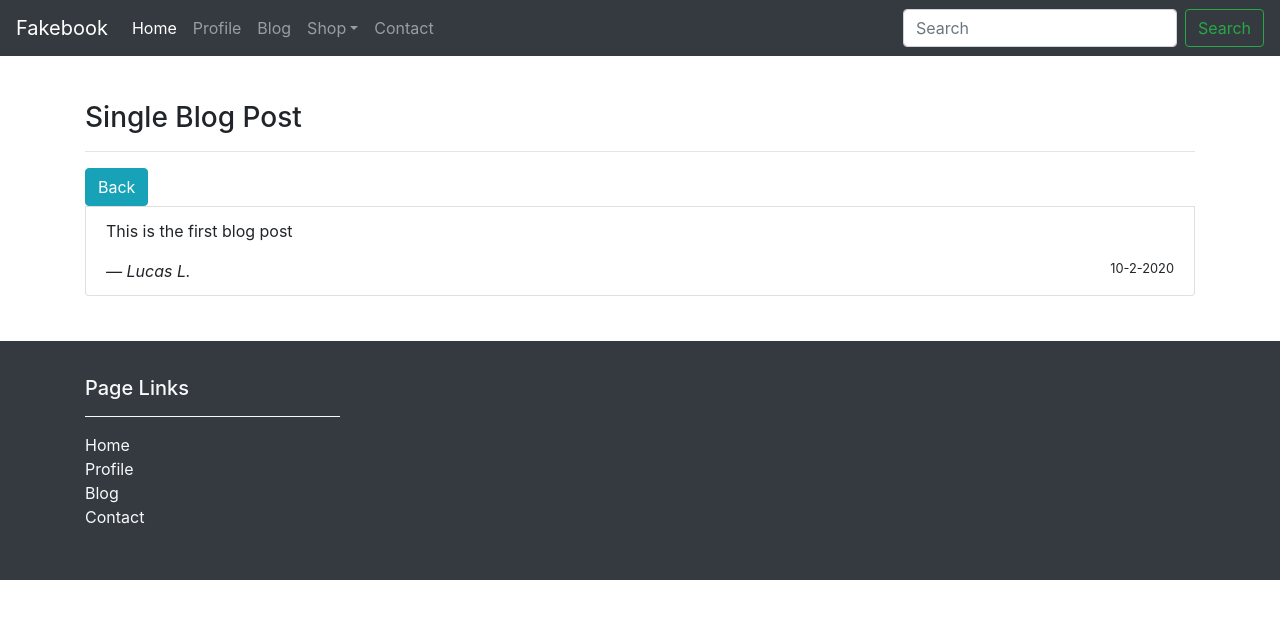
After one commit to gokjh0928/fakebook, a Flask app: page /blog/post/1 in a window 1280 px wide. The commit adds this page. Shown: the top 619 px of the page. Run offline with Flask 2, Linux system fonts and the light colour scheme; parts of the project's set-up code (start-up, migrations or seed data) failed here and were passed over; some libraries are stand-ins or nearby versions.

Commit message:
blog functionality semi-working

```diff
--- /dev/null
+++ b/app/blueprints/blog/__init__.py
@@ -0,0 +1,5 @@
+from flask import Blueprint
+
+bp = Blueprint('blog', __name__, url_prefix='/blog')
+
+from .import routes
--- /dev/null
+++ b/app/blueprints/blog/routes.py
@@ -0,0 +1,47 @@
+from flask import render_template, url_for
+from .import bp as app
+
+posts = [
+        {
+            'id': 1,
+            'body': 'This is the first blog post',
+            'author': 'Lucas L.',
+            'timestamp': '10-2-2020',
+            'items': {
+                'health': 10,
+                'mana': 5
+            }
+        },
+        {
+            'id': 2,
+            'body': 'This is the second blog post',
+            'author': 'Derek H.',
+            'timestamp': '10-25-2020',
+            'items': {
+                'health': 8,
+                'mana': 3
+            }
+        },
+        {
+            'id': 3,
+            'body': 'This is the third blog post',
+            'author': 'Joel Carter',
+            'timestamp': '11-2-2020',
+            'items': {
+                'health': 9,
+                'mana': 9
+            }
+        }
+    ]
+
+
+@app.route('/post/<int:id>')
+def get_post(id):
+    for p in posts:
+        if p['id'] == id:
+            post = p
+            break
+    context = {
+        'p': post
+    }
+    return render_template('blog-single.html', **context)
--- a/app/routes.py
+++ b/app/routes.py
@@ -1,5 +1,5 @@
-from app import app
-from flask import jsonify, render_template
+from flask import jsonify, render_template, current_app as app
+from app.blueprints.blog.routes import posts
 
 """
 CREATE - POST
@@ -7,6 +7,13 @@ READ   - GET
 UPDATE - PUT
 DELETE - DELETE
 """
+
+@app.route('/')
+def home():
+    context = {
+        'posts': posts
+    }
+    return render_template('home.html', **context)
 
 @app.route('/users')
 def get_users():
@@ -27,3 +34,23 @@ def blog():
 @app.route('/contact')
 def contact():
     return "This is the contact page."
+
+@app.route('/shop/products')
+def shop_products():
+    pass
+
+@app.route('/shop/cart')
+def shop_cart():
+    pass
+
+@app.route('/shop/success')
+def shop_success():
+    pass
+
+@app.route('/shop/failure')
+def shop_failure():
+    pass
+
+@app.route('/shop/checkout')
+def shop_checkout():
+    pass
--- /dev/null
+++ b/app/templates/blog-single.html
@@ -0,0 +1,20 @@
+{% extends 'layout.html' %}
+
+{% block content %}
+    <h3>Single Blog Post</h3>
+    <hr />
+
+    <a class="btn btn-info" href="{{ url_for('home') }}">Back</a>
+
+    <li class="list-group-item">
+        <p>{{ p['body'] }}</p>
+        <div>
+            <span>
+                <cite>&mdash; {{ p.author }}</cite>
+                <small class="float-right">{{ p.timestamp }}</small>
+            </span>
+
+        </div>
+    </li>
+
+{% endblock content %}
--- /dev/null
+++ b/app/templates/layout.html
@@ -0,0 +1,84 @@
+<!doctype html>
+<html lang="en">
+    <head>
+        <title>Fakebook | Profile</title>
+        <!-- Required meta tags -->
+        <meta charset="utf-8">
+        <meta name="viewport" content="width=device-width, initial-scale=1, shrink-to-fit=no">
+
+        <!-- Bootstrap CSS -->
+        <link rel="stylesheet" href="https://stackpath.bootstrapcdn.com/bootstrap/4.3.1/css/bootstrap.min.css" integrity="sha384-ggOyR0iXCbMQv3Xipma34MD+dH/1fQ784/j6cY/iJTQUOhcWr7x9JvoRxT2MZw1T" crossorigin="anonymous">
+        <link rel="stylesheet" href="{{ url_for('static', filename='css/main.css') }}">
+    </head>
+    <body>
+
+        <header>
+            <nav class="navbar navbar-expand-sm navbar-dark bg-dark">
+                <a class="navbar-brand" href="{{ url_for('home') }}">Fakebook</a>
+                <button class="navbar-toggler d-lg-none" type="button" data-toggle="collapse" data-target="#collapsibleNavId" aria-controls="collapsibleNavId"
+                        aria-expanded="false" aria-label="Toggle navigation">
+                    <span class="navbar-toggler-icon"></span>
+                </button>
+                <div class="collapse navbar-collapse" id="collapsibleNavId">
+                    <ul class="navbar-nav mr-auto mt-2 mt-lg-0">
+                        <li class="nav-item active">
+                            <a class="nav-link" href="{{ url_for('home') }}">Home <span class="sr-only">(current)</span></a>
+                        </li>
+                        <li class="nav-item">
+                            <a class="nav-link" href="{{ url_for('profile') }}">Profile</a>
+                        </li>
+                        <li class="nav-item">
+                            <a class="nav-link" href="{{ url_for('blog') }}">Blog</a>
+                        </li>
+                        <li class="nav-item dropdown">
+                            <a class="nav-link dropdown-toggle" href="#" id="dropdownId" data-toggle="dropdown" aria-haspopup="true" aria-expanded="false">Shop</a>
+                            <div class="dropdown-menu" aria-labelledby="dropdownId">
+                                <a class="dropdown-item" href="#">Products</a>
+                                <a class="dropdown-item" href="#">Cart</a>
+                            </div>
+                        </li>
+                        <li class="nav-item">
+                            <a class="nav-link" href="{{ url_for('contact') }}">Contact</a>
+                        </li>
+                    </ul>
+                    <form class="form-inline my-2 my-lg-0">
+                        <input class="form-control mr-sm-2" type="text" placeholder="Search">
+                        <button class="btn btn-outline-success my-2 my-sm-0" type="submit">Search</button>
+                    </form>
+                </div>
+            </nav>
+        </header>
+
+        <main class="container">
+
+            {% block content %}{% endblock content %}
+
+        </main>
+
+        <footer class="bg-dark text-light">
+            <div class="container">
+                <div class="row content-spacing">
+                    <div class="col-md-3">
+                        <h5>Page Links</h5>
+                        <hr class="border-light" />
+                        <ul class="list-unstyled">
+                            <li class="list-item"><a class="text-light" href="{{ url_for('home') }}">Home</a></li>
+                            <li class="list-item"><a class="text-light" href="{{ url_for('profile') }}">Profile</a></li>
+                            <li class="list-item"><a class="text-light" href="{{ url_for('blog') }}">Blog</a></li>
+                            <li class="list-item"><a class="text-light" href="{{ url_for('contact') }}">Contact</a></li>
+                        </ul>
+                    </div>
+                    <div class="col-md-3"></div>
+                    <div class="col-md-3"></div>
+                    <div class="col-md-3"></div>
+                </div>
+            </div>
+        </footer>
+
+        <!-- Optional JavaScript -->
+        <!-- jQuery first, then Popper.js, then Bootstrap JS -->
+        <script src="https://code.jquery.com/jquery-3.3.1.min.js"></script>
+        <script src="https://cdnjs.cloudflare.com/ajax/libs/popper.js/1.14.7/umd/popper.min.js" integrity="sha384-UO2eT0CpHqdSJQ6hJty5KVphtPhzWj9WO1clHTMGa3JDZwrnQq4sF86dIHNDz0W1" crossorigin="anonymous"></script>
+        <script src="https://stackpath.bootstrapcdn.com/bootstrap/4.3.1/js/bootstrap.min.js" integrity="sha384-JjSmVgyd0p3pXB1rRibZUAYoIIy6OrQ6VrjIEaFf/nJGzIxFDsf4x0xIM+B07jRM" crossorigin="anonymous"></script>
+    </body>
+</html>
--- a/run.py
+++ b/run.py
@@ -1 +1,3 @@
-from app import app
+from app import create_app
+
+app = create_app()
--- /dev/null
+++ b/test.py
@@ -0,0 +1,5 @@
+def do_stuff(**kwargs):
+    for k, v in kwargs.items():
+        print(f'{k}: {v}')
+
+do_stuff(first_name='Derek', last_name='Hawkins', location='Dallas')
```
Also changed, not shown: app/__init__.py (+13 -3 lines), app/templates/home.html (added, +46 -0 lines), app/templates/profile.html (+3 -81 lines), config.py (+10 -0 lines), app/blueprints/blog/models.py (added).
